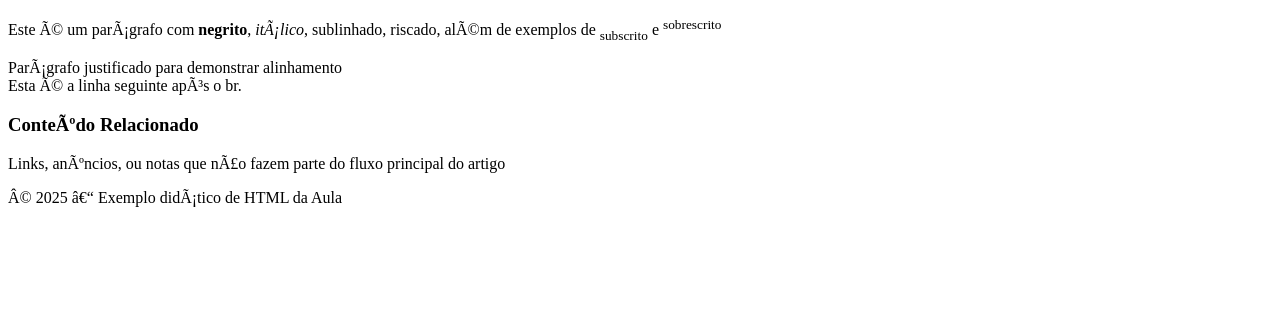
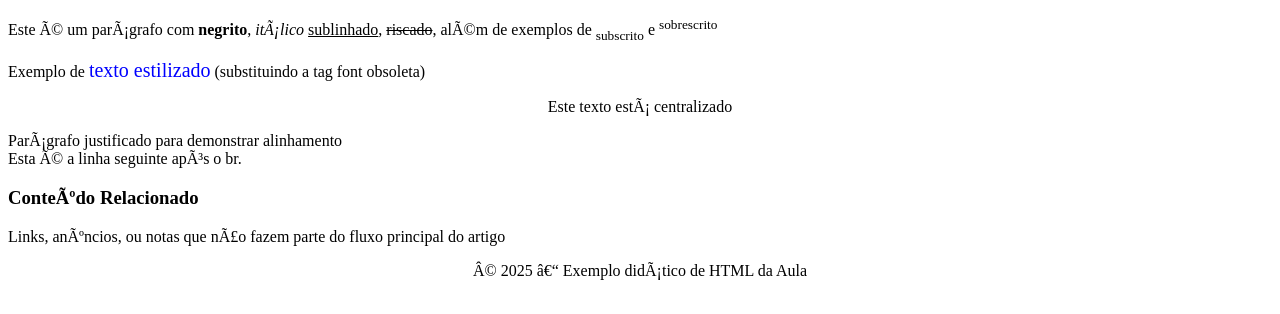
Before and after one commit to annastarlu/fundamentosHTML, a plain HTML site: page index.html in a window 1280 px wide. Shown: the part 356-670 px from the top of the page. Drawn offline with Linux system fonts and the light colour scheme.

Commit message:
Concluido

```diff
--- a/index.html
+++ b/index.html
@@ -1,6 +1,7 @@
 <!DOCTYPE html>
 <html lang=""pt-BR">
 <head>
+    <link rel="stylesheet" href="style.css">
     <meta charset=""UTF-8"
     <title></title>
 </head>
@@ -28,17 +29,22 @@
             <h2>Meu Blog - Primeiro Post</h2>
             </header>
         <p>
-            Este é um parágrafo com <strong>negrito</strong>, <em>itálico</em>, sublinhado, riscado, além de exemplos de <sub>subscrito</sub> e <sup>sobrescrito</sup>
+            Este é um parágrafo com <strong>negrito</strong>, <em>itálico</em>
+            <span style="text-decoration: underline;">sublinhado</span>,
+            <span style="text-decoration: line-through;">riscado</span>,
+            além de exemplos de <sub>subscrito</sub> e <sup>sobrescrito</sup>
         </p>
         </article>
+        <p>Exemplo de <span style="color: blue; font-size: 1.25rem;">texto estilizado</span> (substituindo a tag font obsoleta)</p>
+        <div class="center">Este texto está centralizado</div> <!-- criar .class no css e centralizar-->
     </section>
-    <p text-align: justify>Parágrafo justificado para demonstrar alinhamento <br>Esta é a linha seguinte após o br.</br></p>
+    <p style="text-align: justify;">Parágrafo justificado para demonstrar alinhamento <br>Esta é a linha seguinte após o br.</p>
     <aside id="lateral">
         <h3>Conteúdo Relacionado</h3>
         <p>Links, anúncios, ou notas que não fazem parte do fluxo principal do artigo</p>
     </aside>
     <footer id="rodape">
-        <p>© 2025 – Exemplo didático de HTML da Aula</p>
+        <p>© 2025 – Exemplo didático de HTML da Aula</p> <!-- precisa centralizar-->
     </footer>
 </body>
 </html>
--- /dev/null
+++ b/style.css
@@ -0,0 +1,7 @@
+.center {
+  text-align: center; /*centralzia a div da class center*/
+}
+
+#rodape {
+  text-align: center; /*centraliza o id rodape*/
+}
```
